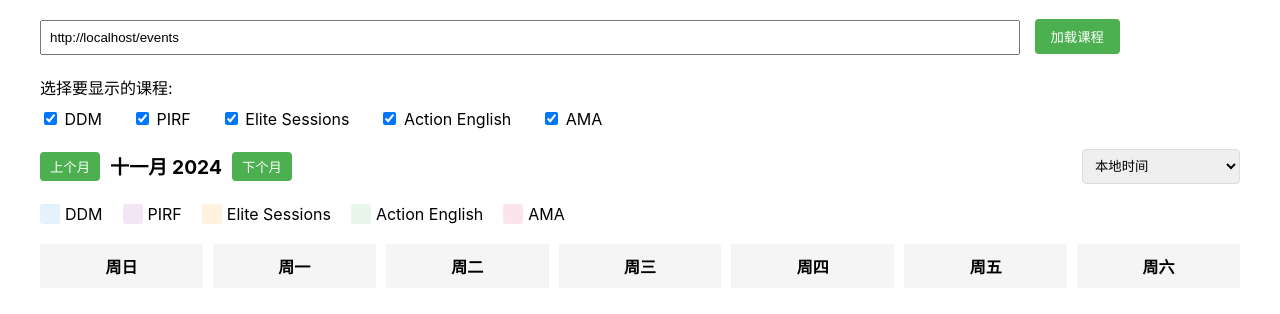
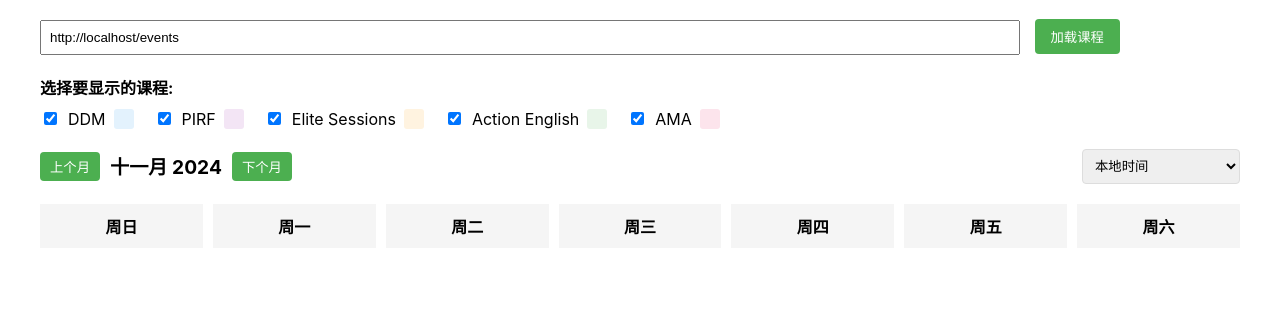
Before and after one commit to ImSingee/lme-schedule, a website: page src/index.html in a window 1280 px wide. Shown: the part 90-404 px from the top of the page. Drawn offline with Linux system fonts and the light colour scheme; no server answers.

Commit message:
home update style

```diff
--- a/src/index.html
+++ b/src/index.html
@@ -120,38 +120,33 @@
             }
 
             /* 添加图例样式 */
-            .legend {
+            .course-selector {
+                margin: 20px 0;
+            }
+
+            .course-selector > label {
+                font-weight: bold;
+                display: block;
+                margin-bottom: 10px;
+            }
+
+            #courseCheckboxes {
                 display: flex;
                 gap: 20px;
-                margin: 20px 0;
                 flex-wrap: wrap;
             }
 
-            .legend-item {
+            #courseCheckboxes label {
                 display: flex;
                 align-items: center;
-                gap: 5px;
+                gap: 8px;
+                cursor: pointer;
             }
 
             .legend-color {
                 width: 20px;
                 height: 20px;
                 border-radius: 3px;
-            }
-
-            .course-selector {
-                margin: 20px 0;
-            }
-
-            .course-selector label {
-                margin-right: 15px;
-            }
-
-            #courseCheckboxes {
-                margin-top: 10px;
-                display: flex;
-                gap: 15px;
-                flex-wrap: wrap;
             }
 
             .hidden-course {
@@ -170,11 +165,31 @@
         <div class="course-selector">
             <label>选择要显示的课程:</label>
             <div id="courseCheckboxes">
-                <label><input type="checkbox" value="DDM" checked> DDM</label>
-                <label><input type="checkbox" value="PIRF" checked> PIRF</label>
-                <label><input type="checkbox" value="Elite" checked> Elite Sessions</label>
-                <label><input type="checkbox" value="Action" checked> Action English</label>
-                <label><input type="checkbox" value="AMA" checked> AMA</label>
+                <label>
+                    <input type="checkbox" value="DDM" checked>
+                    <span>DDM</span>
+                    <div class="legend-color" style="background: #e3f2fd;"></div>
+                </label>
+                <label>
+                    <input type="checkbox" value="PIRF" checked>
+                    <span>PIRF</span>
+                    <div class="legend-color" style="background: #f3e5f5;"></div>
+                </label>
+                <label>
+                    <input type="checkbox" value="Elite" checked>
+                    <span>Elite Sessions</span>
+                    <div class="legend-color" style="background: #fff3e0;"></div>
+                </label>
+                <label>
+                    <input type="checkbox" value="Action" checked>
+                    <span>Action English</span>
+                    <div class="legend-color" style="background: #e8f5e9;"></div>
+                </label>
+                <label>
+                    <input type="checkbox" value="AMA" checked>
+                    <span>AMA</span>
+                    <div class="legend-color" style="background: #fce4ec;"></div>
+                </label>
             </div>
         </div>
 
@@ -190,29 +205,6 @@
                 <option value="UTC">UTC 时间</option>
                 <option value="America/Los_Angeles">洛杉矶时间 (GMT-7)</option>
             </select>
-        </div>
-
-        <div class="legend">
-            <div class="legend-item">
-                <div class="legend-color" style="background: #e3f2fd;"></div>
-                <span>DDM</span>
-            </div>
-            <div class="legend-item">
-                <div class="legend-color" style="background: #f3e5f5;"></div>
-                <span>PIRF</span>
-            </div>
-            <div class="legend-item">
-                <div class="legend-color" style="background: #fff3e0;"></div>
-                <span>Elite Sessions</span>
-            </div>
-            <div class="legend-item">
-                <div class="legend-color" style="background: #e8f5e9;"></div>
-                <span>Action English</span>
-            </div>
-            <div class="legend-item">
-                <div class="legend-color" style="background: #fce4ec;"></div>
-                <span>AMA</span>
-            </div>
         </div>
 
         <div id="loading" class="loading">加载中...</div>
```
